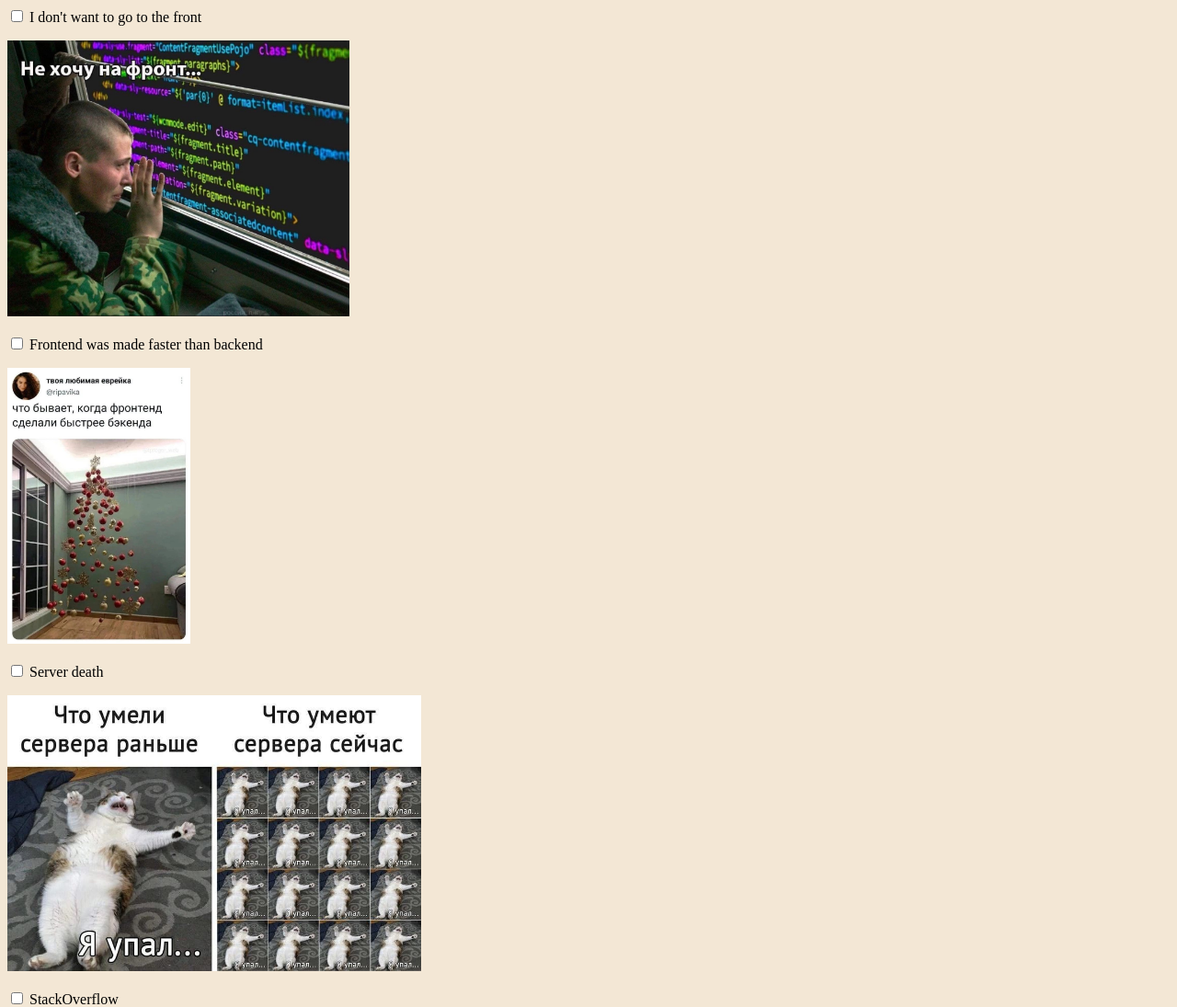
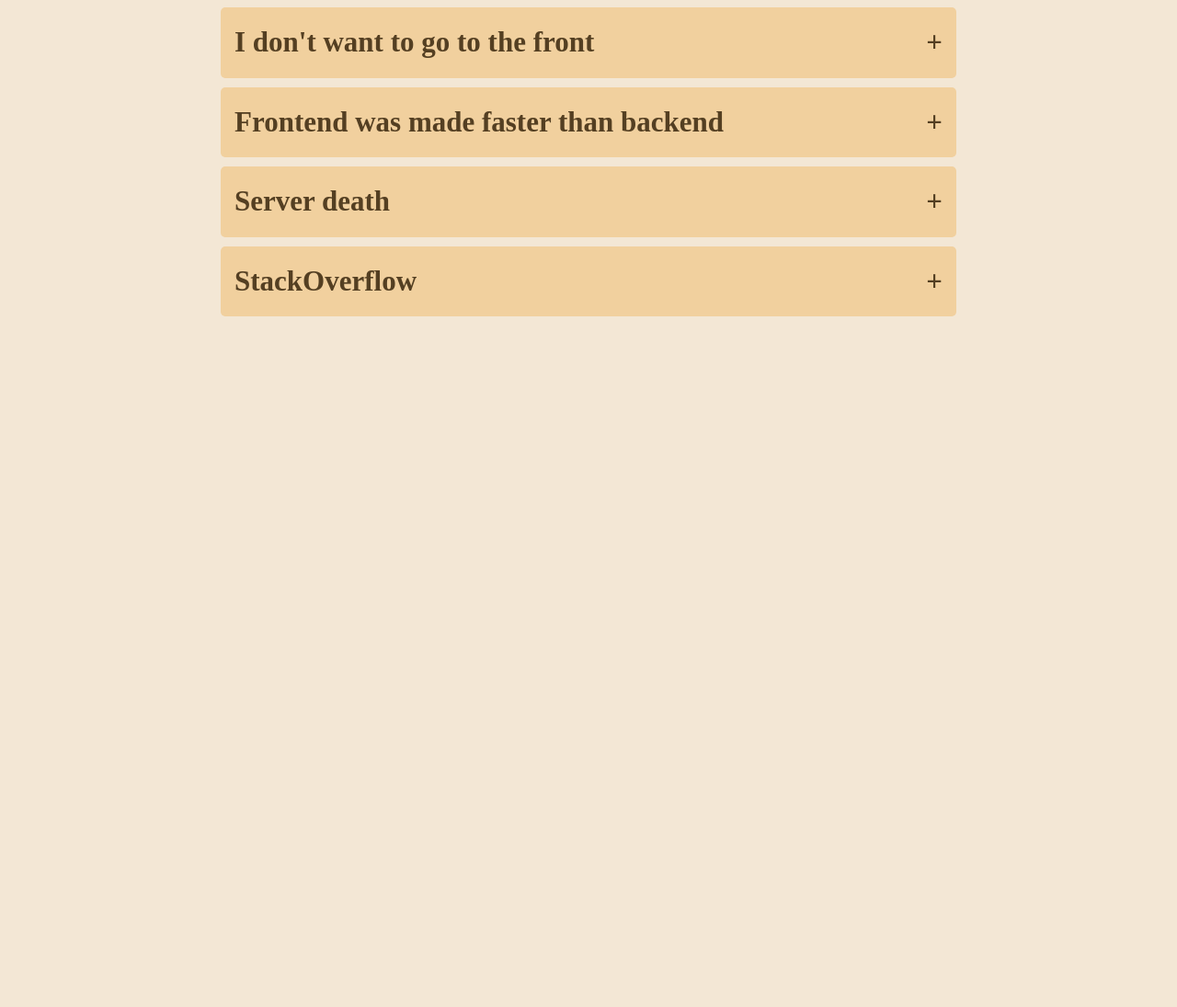
Before and after one commit to mariegorova/cssBayan, a plain HTML site: page cssBayan/index.html in a window 1280 px wide. Shown: the top 1095 px of the page at 92% size. After the commit the page ends 800 px from the top, so only its background shows below. Drawn offline with Linux system fonts and the light colour scheme; a web font is replaced by a local one.

Commit message:
feat : add styles to the elements (Sun, March 12, 2023 16:38PM)

```diff
--- a/cssBayan/index.css
+++ b/cssBayan/index.css
@@ -1,8 +1,49 @@
 body {
    background-color: rgb(243, 231, 213);
+   font-family: "PT Root UI";
+  font-style: normal;
+  font-weight: 700;
+  font-size: 31px;
+  line-height: 150%;
   }
 
 img {
     height: 300px;
+}
 
+.bayan {
+    max-width: 800px;
+    margin: 0 auto;
 }
+
+.tab input,
+.tab-content {
+    display: none;
+}
+
+.tab {
+    background: rgb(241, 208, 158);
+    border-radius: 5px;
+    margin-bottom: 10px;
+    color: rgb(84, 63, 34);
+}
+
+.tab-title {
+    padding: 15px;
+    display: flex;
+    justify-content: space-between;
+    position: relative;
+}
+
+.tab-title::after {
+    content: '+';
+}
+
+.tab-content {
+    padding: 10px;
+}
+
+.tab :checked + .tab-title {
+    background: rgb(169, 106, 12);
+    color: rgb(230, 218, 202);
+}
--- a/cssBayan/index.html
+++ b/cssBayan/index.html
@@ -7,6 +7,7 @@
     <meta name="viewport" content="width=device-width, initial-scale=1.0">
     <title>Bayan</title>
     <link href="index.css" rel="stylesheet" type="text/css">
+    <link href="https://fonts.cdnfonts.com/css/pt-root-ui" rel="stylesheet">
 </head>
 
 <body>
```
